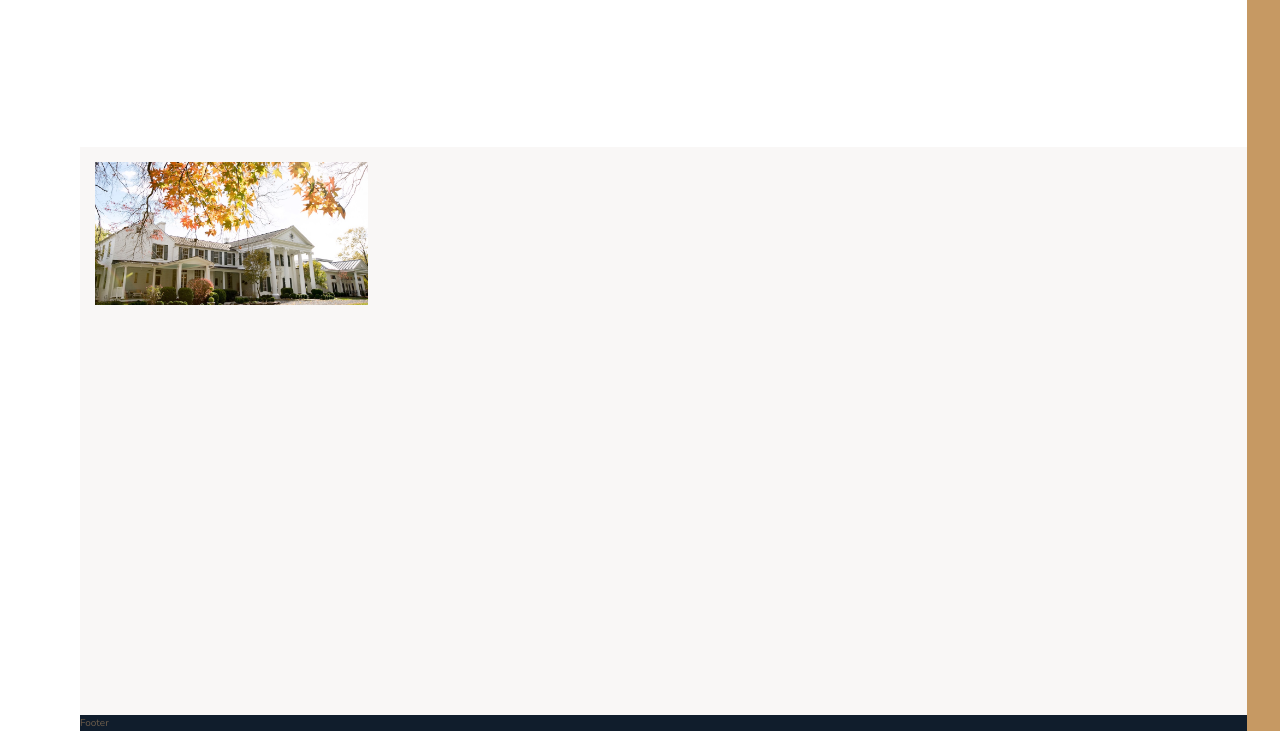
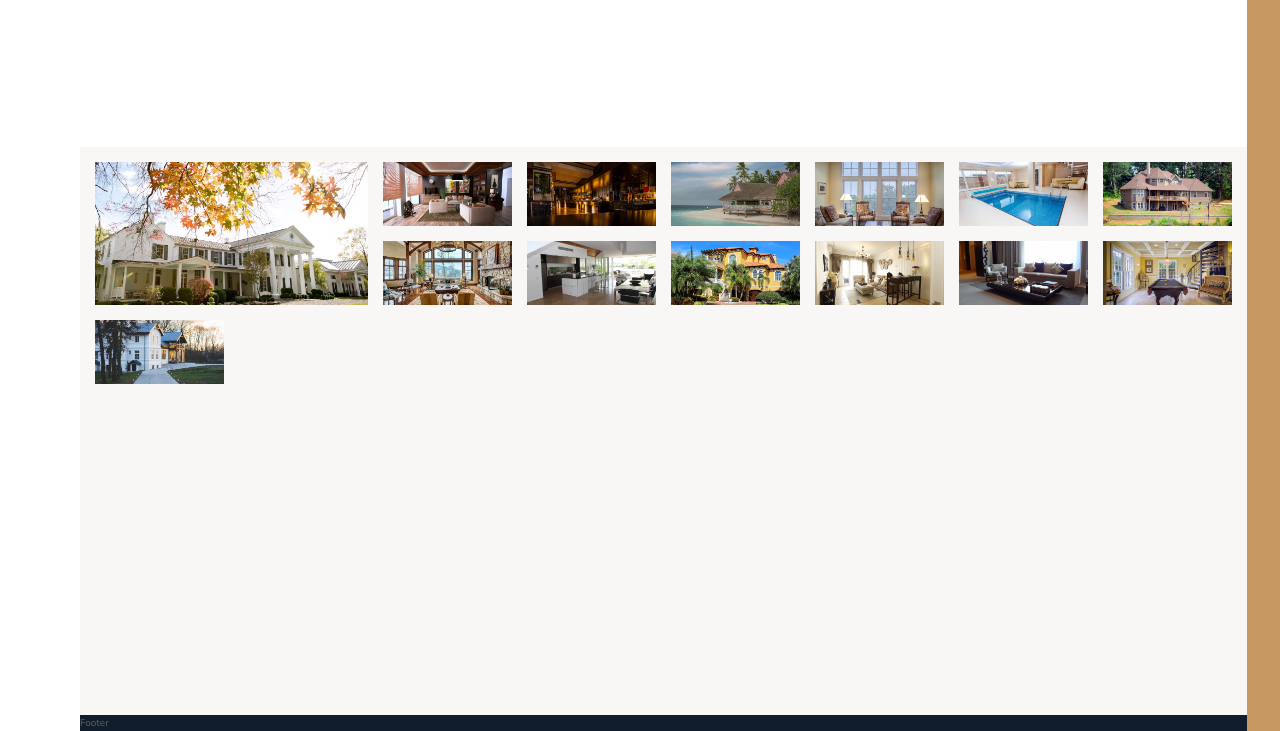
Before and after one commit to wemali05/grid, a website: page index.html in a window 1280 px wide. Shown: the part 2968-3699 px from the top of the page. Drawn offline with nearby package versions, Linux system fonts and the light colour scheme.

Commit message:
gallery content

```diff
--- a/index.html
+++ b/index.html
@@ -304,6 +304,32 @@
     <section class="gallery">
         <figure class="gallery__item gallery__item--1"><img src="img/gal-1.jpeg" alt="Gallery image 1"
                 class="gallery__img"></figure>
+        <figure class="gallery__item gallery__item--2"><img src="img/gal-2.jpeg" alt="Gallery image 2"
+                class="gallery__img"></figure>
+        <figure class="gallery__item gallery__item--3"><img src="img/gal-3.jpeg" alt="Gallery image 3"
+                class="gallery__img"></figure>
+        <figure class="gallery__item gallery__item--4"><img src="img/gal-4.jpeg" alt="Gallery image 4"
+                class="gallery__img"></figure>
+        <figure class="gallery__item gallery__item--5"><img src="img/gal-5.jpeg" alt="Gallery image 5"
+                class="gallery__img"></figure>
+        <figure class="gallery__item gallery__item--6"><img src="img/gal-6.jpeg" alt="Gallery image 6"
+                class="gallery__img"></figure>
+        <figure class="gallery__item gallery__item--7"><img src="img/gal-7.jpeg" alt="Gallery image 7"
+                class="gallery__img"></figure>
+        <figure class="gallery__item gallery__item--8"><img src="img/gal-8.jpeg" alt="Gallery image 8"
+                class="gallery__img"></figure>
+        <figure class="gallery__item gallery__item--9"><img src="img/gal-9.jpeg" alt="Gallery image 9"
+                class="gallery__img"></figure>
+        <figure class="gallery__item gallery__item--10"><img src="img/gal-10.jpeg" alt="Gallery image 10"
+                class="gallery__img"></figure>
+        <figure class="gallery__item gallery__item--11"><img src="img/gal-11.jpeg" alt="Gallery image 11"
+                class="gallery__img"></figure>
+        <figure class="gallery__item gallery__item--12"><img src="img/gal-12.jpeg" alt="Gallery image 12"
+                class="gallery__img"></figure>
+        <figure class="gallery__item gallery__item--13"><img src="img/gal-13.jpeg" alt="Gallery image 13"
+                class="gallery__img"></figure>
+        <figure class="gallery__item gallery__item--14"><img src="img/gal-14.jpeg" alt="Gallery image 14"
+                class="gallery__img"></figure>
     </section>
 
     <section class="footer">
```
